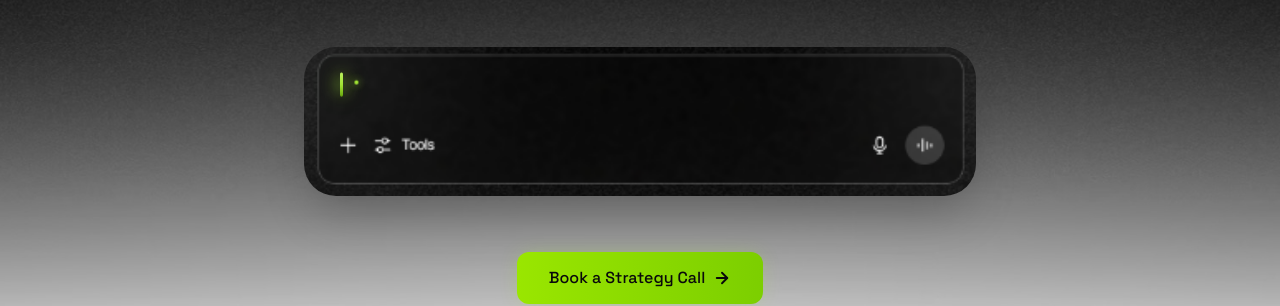
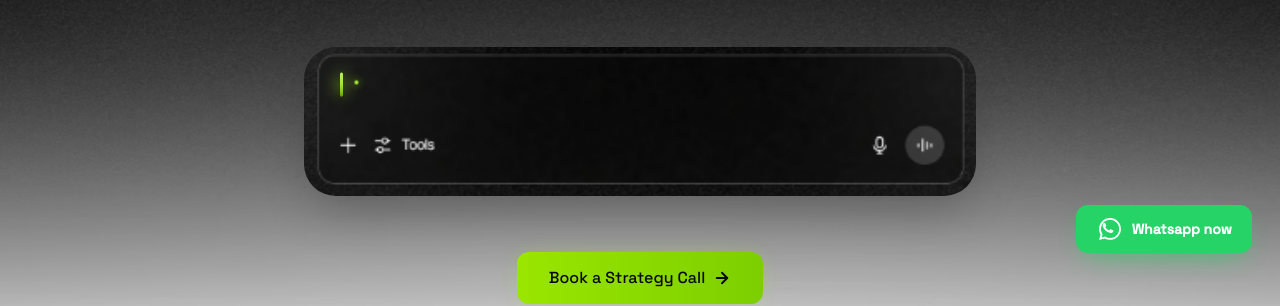
Before and after one commit to iqrarhussain123/cinemorastudios, an Astro site: page / in a window 1280 px wide. Shown: the part 519-825 px from the top of the page. Built offline with nearby package versions, Linux system fonts and the light colour scheme; Astro itself is replaced by a stand-in of ours; no server answers; a script that the page names is missing; a web font is replaced by a local one.

Commit message:
Add files via upload

```diff
--- a/src/components/Hero.astro
+++ b/src/components/Hero.astro
@@ -146,6 +146,7 @@ const {
             </div>
           </a>
         </div>
+
       </div>
 
       <!-- Big video under text (Thumbnail + Hover-to-play) -->
--- a/src/components/TrustedBy.astro
+++ b/src/components/TrustedBy.astro
@@ -63,13 +63,31 @@ const mobileLogos = logos.slice(3);
                         class="logo-marquee mx-auto hidden w-max items-center justify-center gap-4 py-2 sm:gap-8 md:gap-10 lg:flex"
                     >
                         {
-                            [...logos, ...logos].map((logo) => (
+                            logos.map((logo, index) => (
                                 <div class="flex h-20 w-32 items-center justify-center sm:h-32 sm:w-48 md:h-60 md:w-96">
                                     <img
                                         src={logo.src}
                                         alt={logo.alt}
                                         class="max-h-full max-w-full object-contain opacity-70 transition duration-300 hover:opacity-100 hover:scale-105"
+                                        loading="eager"
+                                        fetchpriority={index < 2 ? "high" : "auto"}
+                                        decoding="async"
+                                    />
+                                </div>
+                            ))
+                        }
+                        {
+                            logos.map((logo) => (
+                                <div
+                                    class="flex h-20 w-32 items-center justify-center sm:h-32 sm:w-48 md:h-60 md:w-96"
+                                    aria-hidden="true"
+                                >
+                                    <img
+                                        src={logo.src}
+                                        alt=""
+                                        class="max-h-full max-w-full object-contain opacity-70 transition duration-300 hover:opacity-100 hover:scale-105"
                                         loading="lazy"
+                                        fetchpriority="low"
                                         decoding="async"
                                     />
                                 </div>
@@ -86,7 +104,8 @@ const mobileLogos = logos.slice(3);
                                         src={logo.src}
                                         alt={logo.alt}
                                         class="max-h-full max-w-full object-contain"
-                                        loading="lazy"
+                                        loading="eager"
+                                        fetchpriority="high"
                                         decoding="async"
                                     />
                                 </div>
--- /dev/null
+++ b/src/components/WhatsAppFloating.astro
@@ -0,0 +1,38 @@
+---
+import heroData from "../data/hero.json";
+
+const { whatsappCta } = heroData;
+---
+
+<a
+  href={whatsappCta.href}
+  target="_blank"
+  rel="noopener"
+  class="whatsapp-float group inline-flex items-center gap-2 rounded-xl bg-[#25D366] px-5 py-2.5 text-sm font-body font-semibold text-white shadow-[0_10px_28px_-12px_rgba(37,211,102,0.9)] transition-transform duration-300 hover:scale-[1.02] active:scale-[0.98]"
+  aria-label={whatsappCta.label}
+>
+  <svg
+    xmlns="http://www.w3.org/2000/svg"
+    viewBox="0 0 32 32"
+    class="h-7 w-7"
+    aria-hidden="true"
+    fill="currentColor"
+  >
+    <path
+      d="M19.11 17.13c-.3-.15-1.78-.88-2.05-.98-.27-.1-.47-.15-.67.15s-.77.98-.95 1.18-.35.22-.65.07a8.19 8.19 0 0 1-2.4-1.48 9 9 0 0 1-1.65-2.05c-.17-.3 0-.46.13-.62.14-.14.3-.35.45-.52.15-.17.2-.3.3-.5.1-.2.05-.37-.03-.52-.08-.15-.67-1.62-.92-2.22-.24-.58-.48-.5-.67-.5h-.57c-.2 0-.52.07-.8.37s-1.05 1.02-1.05 2.5 1.08 2.9 1.23 3.1c.15.2 2.13 3.26 5.17 4.57.72.31 1.28.5 1.72.64.72.23 1.37.2 1.88.12.57-.08 1.78-.73 2.03-1.43.25-.7.25-1.3.17-1.43-.08-.12-.27-.2-.57-.35Z"
+    ></path>
+    <path
+      d="M16.02 3.5c-6.9 0-12.52 5.61-12.52 12.5 0 2.2.58 4.34 1.68 6.23L3.5 28.5l6.44-1.68a12.5 12.5 0 0 0 6.08 1.56h.01c6.9 0 12.5-5.61 12.5-12.5S22.92 3.5 16.02 3.5Zm0 22.88h-.01a10.4 10.4 0 0 1-5.3-1.46l-.38-.22-3.82 1 1.02-3.72-.24-.38a10.42 10.42 0 1 1 8.73 4.78Z"
+    ></path>
+  </svg>
+  <span>{whatsappCta.label}</span>
+</a>
+
+<style>
+  .whatsapp-float {
+    position: fixed;
+    right: clamp(16px, 2.2vw, 32px);
+    bottom: clamp(16px, 2.2vw, 32px);
+    z-index: 999;
+  }
+</style>
--- a/src/data/hero.json
+++ b/src/data/hero.json
@@ -6,6 +6,10 @@
     "secondaryCta": {
         "label": "See Proof",
         "href": "#proof"
+    },
+    "whatsappCta": {
+        "label": "Whatsapp now",
+        "href": "https://wa.me/923360599017?text=Hey%2C%20I%20need%20your%20help%20on%20my%20content%20strategizing%2C%20and%20management."
     },
     "videoSrc": "/videos/showreel.mp4",
     "posterSrc": "/images/hero-video-thumb.jpg",
--- a/src/layouts/Layout.astro
+++ b/src/layouts/Layout.astro
@@ -1,6 +1,7 @@
 ---
 import "../styles/global.css";
 import Background from "../components/Background.astro";
+import WhatsAppFloating from "../components/WhatsAppFloating.astro";
 
 const {
   title = "Cinemora Studios | Official Video Marketing Agency",
@@ -151,4 +152,5 @@ const {
 <body class="min-h-screen text-white">
   <Background />
   <slot />
+  <WhatsAppFloating />
 </body>
```
